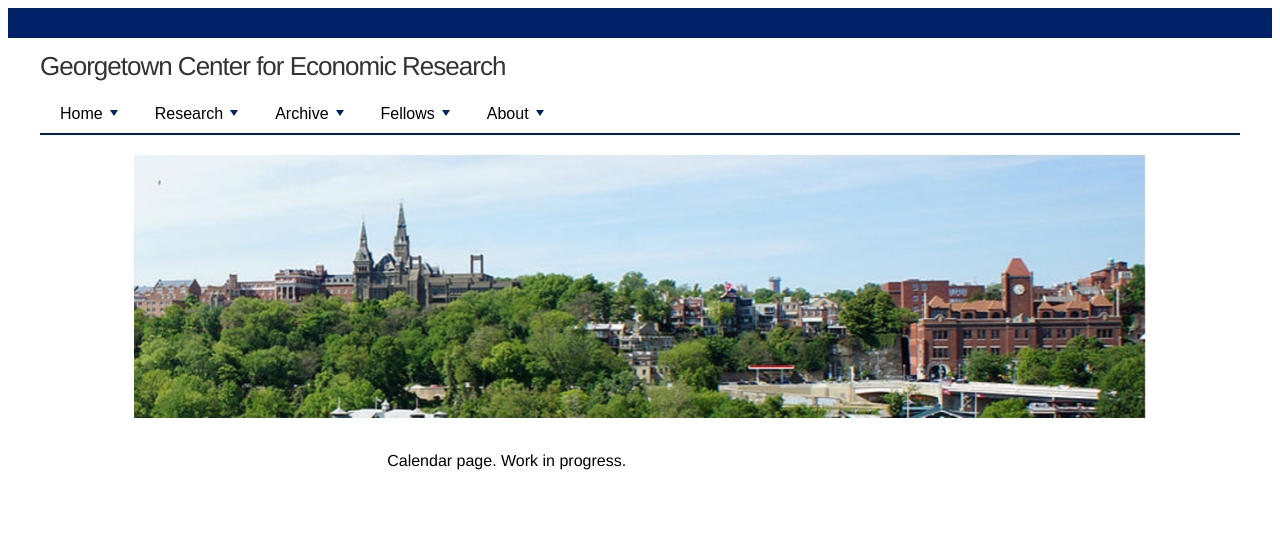
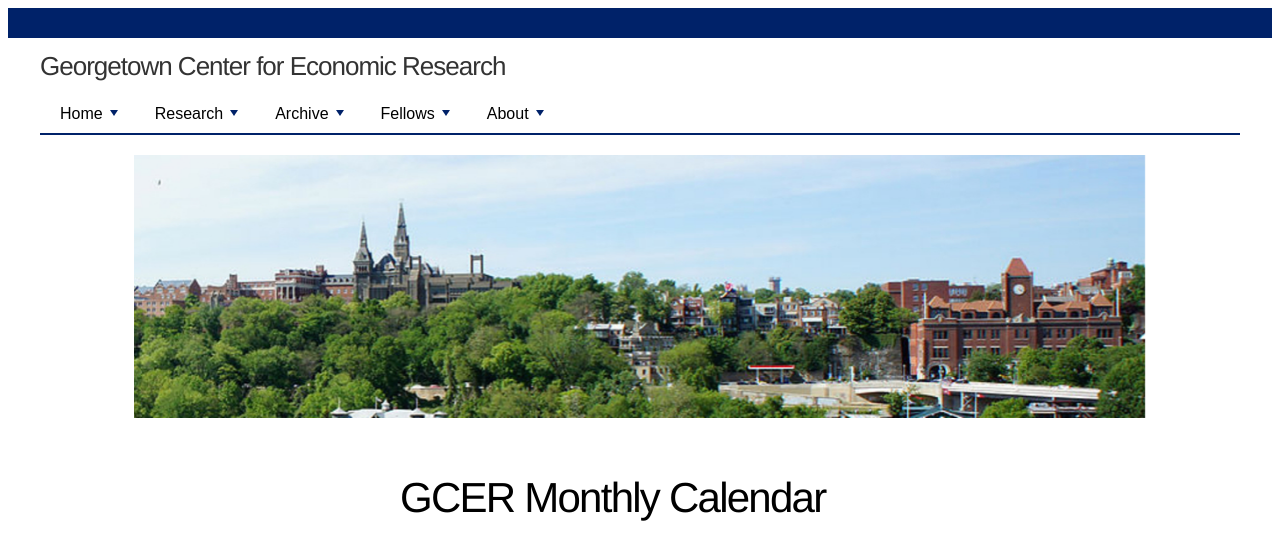
Before and after one commit to georgetown-econ/gcer, a Jekyll site: the page built from calendar.html, in a window 1280 px wide. Shown: the top 535 px of the page. Built offline with Jekyll 4.4.1, drawn with Linux system fonts in a browser that asks for light colours.

Commit message:
made calendar page and put seperator on all archives page

```diff
--- a/calendar.html
+++ b/calendar.html
@@ -1,8 +1,20 @@
 ---
 layout: default
-title: calendar
+title: Calendar
 permalink: /calendar/
 show-in-nav: "1"
 ---
 
-Calendar page. Work in progress.
+<div class="home">
+  <div class="content">
+    <div class="section">
+
+      <h1 class="main-page-title">GCER Monthly Calendar</h1>
+
+      <p>
+        <iframe src="https://www.google.com/calendar/embed?title=GCER%20Monthly%20Calendar&amp;height=600&amp;wkst=1&amp;bgcolor=%2300cccc&amp;src=m712rqmbgm5dqiief3d5jqa718%40group.calendar.google.com&amp;color=%23865A5A&amp;src=6jgt1i70m3s6puhrl1154ru73o%40group.calendar.google.com&amp;color=%238D6F47&amp;src=g7l7routnlvioeloph7k4s4do4%40group.calendar.google.com&amp;color=%231B887A&amp;src=bf3vf3bd52rd36js754hdejsfg%40group.calendar.google.com&amp;color=%235B123B&amp;src=gqcr2gjoq168lic31slhe5c6f8%40group.calendar.google.com&amp;color=%232952A3&amp;src=mcujlsqh2v40khdpsa6qtqbgek%40group.calendar.google.com&amp;color=%232952A3&amp;src=en.usa%23holiday%40group.v.calendar.google.com&amp;color=%23060D5E&amp;ctz=America%2FNew_York" style=" border:solid 1px #777 " width="700" height="600" frameborder="0" scrolling="no"></iframe>
+      </p>
+
+    </div>
+  </div>
+</div>
--- a/css/gcer.css
+++ b/css/gcer.css
@@ -163,6 +163,8 @@
 
 .posts li {
   margin-bottom: 30px;
+  border-top: 1px solid;
+  border-top-color: rgba(128, 128, 128, 0.4);
 }
 
 .posts.news-page li {
```
